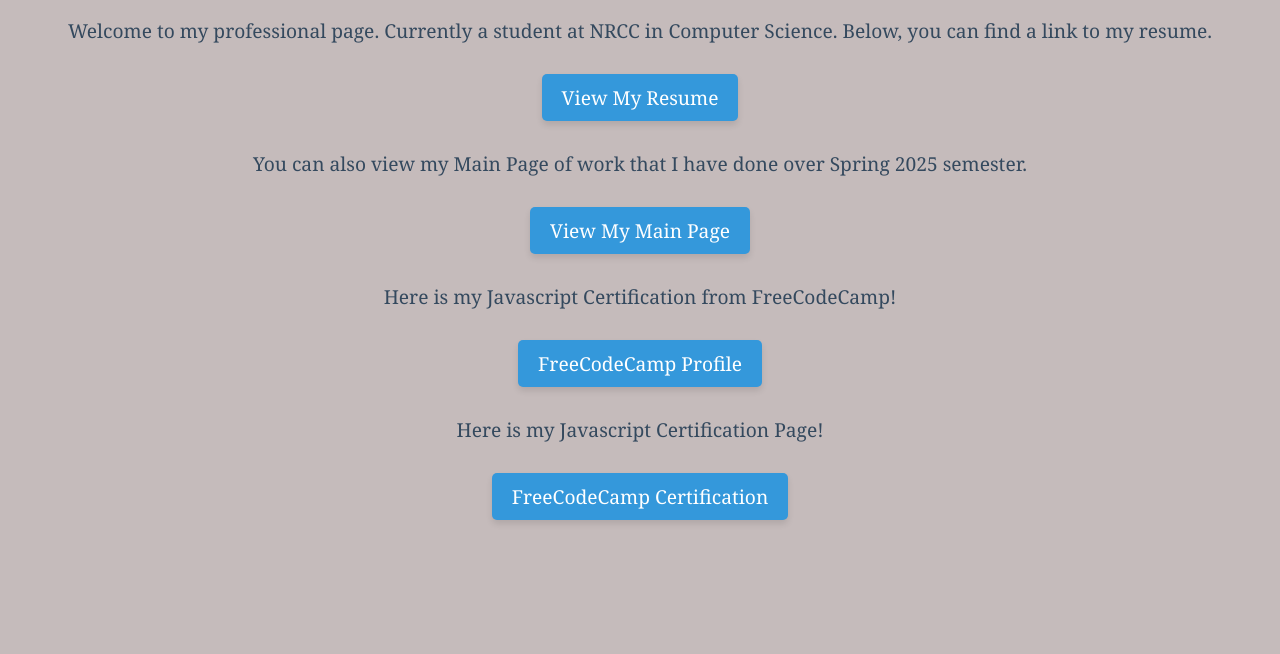
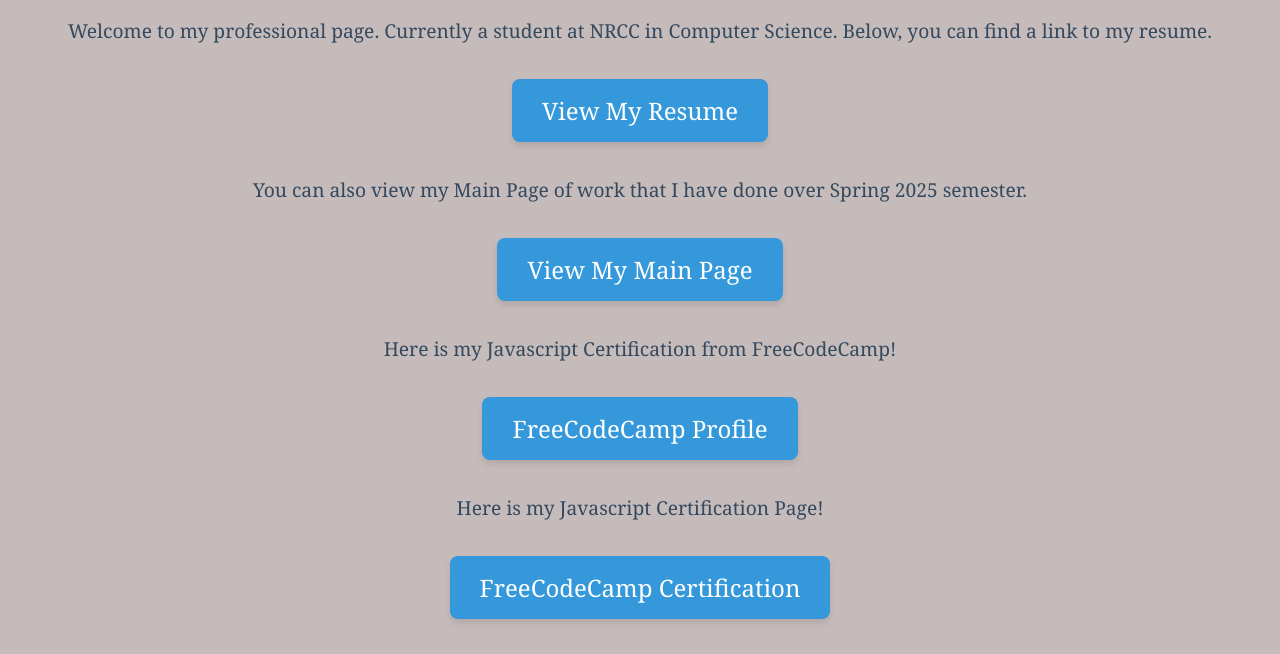
Before and after one commit to Buffaluv07/Buffaluv07, a plain HTML site: page index.html in a window 1280 px wide. Shown: the part 268-922 px from the top of the page. Before the commit the page ends 818 px from the top, so only its background shows below. Drawn offline with Linux system fonts and the light colour scheme; a script that the page names is missing.

Commit message:
changed styles on buttons

```diff
--- a/index.html
+++ b/index.html
@@ -17,7 +17,7 @@
         <p>Here is my Javascript Certification from FreeCodeCamp!</p>
         <a href="https://www.freecodecamp.org/Buffaluv07" class="button" target="_blank">FreeCodeCamp Profile</a>
         <p>Here is my Javascript Certification Page!</p>
-        <a href="https://www.freecodecamp.org/certification/Buffaluv07/javascript-algorithms-and-data-structures-v8" class="button" target="_blank">FreeCodeCamp Certification</a>
+        <a href="https://www.freecodecamp.org/certification/Buffaluv07/javascript-algorithms-and-data-structures-v8" target="_blank">FreeCodeCamp Certification</a>
     </div>
 </body>
 <script src="script.js"></script>
--- a/style.css
+++ b/style.css
@@ -27,31 +27,31 @@ p {
     color: #34495e;
 }
 
-a.button {
+a {
     display: inline-block;
-    font-size: 1.2em;
+    font-size: 1.5em;
     color: #fff;
     text-decoration: none;
     background-color: #3498db;
-    padding: 10px 20px;
-    border-radius: 5px;
+    padding: 15px 30px;
+    border-radius: 8px;
     transition: all 0.3s ease;
     box-shadow: 0 4px 6px rgba(0, 0, 0, 0.1);
-    margin: 10px;
+    margin: 15px;
 }
 
-a.button:hover {
+a:hover {
     background-color: #2980b9;
     transform: translateY(-3px);
     box-shadow: 0 6px 8px rgba(0, 0, 0, 0.15);
 }
 
-a.button:active {
+a:active {
     transform: translateY(0);
     box-shadow: 0 4px 6px rgba(0, 0, 0, 0.1);
 }
 
-a.button:focus {
+a:focus {
     outline: none;
-    box-shadow: 0 0 0 2px rgba(52, 152, 219, 0.5);
+    box-shadow: 0 0 0 3px rgba(52, 152, 219, 0.5);
 }
```
